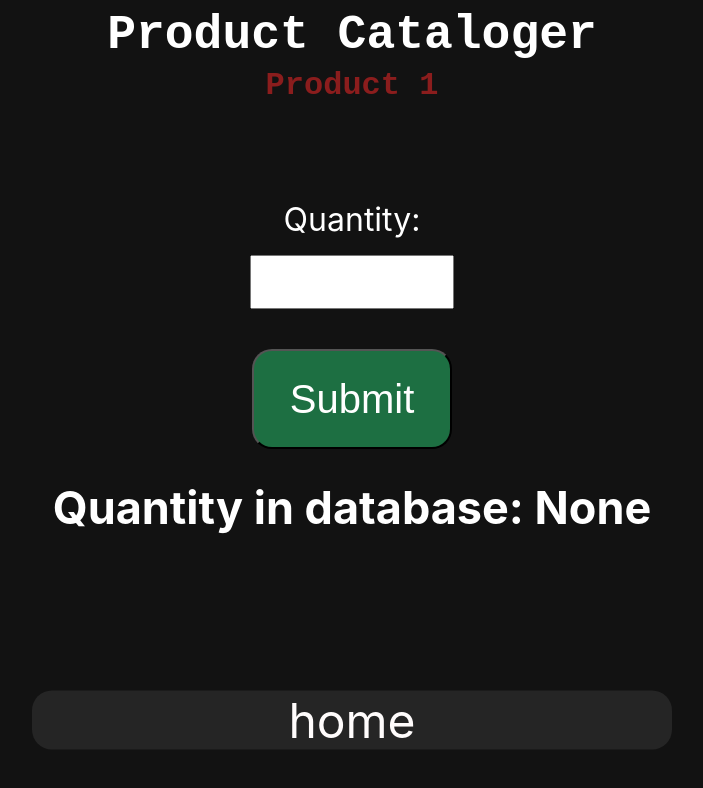
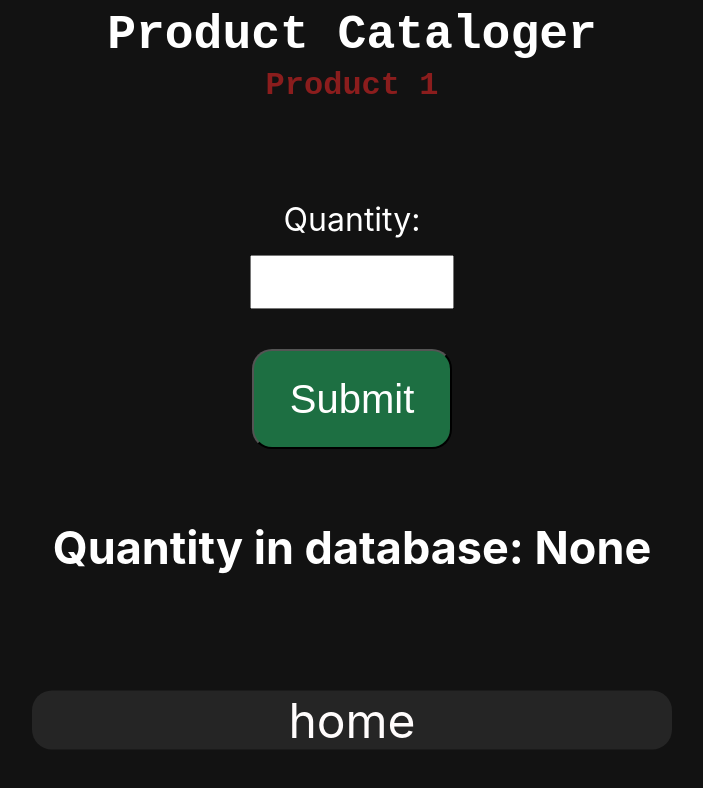
Before and after one commit to MarcAldrichBrophy/is-3150-react, a React (Create React App) app: page /1 in a window 1280 px wide. Shown: the top 788 px of the page, without its empty margins (288-991 px from the left). Built offline with nearby package versions, Linux system fonts and the light colour scheme; no server answers.

Commit message:
moved data amount div.

```diff
--- a/src/pages/styles/css/style.css
+++ b/src/pages/styles/css/style.css
@@ -51,7 +51,7 @@
 #productDiv #dataAmount {
   text-align: center;
   position: absolute;
-  top: 60vh;
+  top: 65vh;
   left: 0vw;
   font-size: 45px;
   width: 100vw;
--- a/src/pages/styles/css/style.scss
+++ b/src/pages/styles/css/style.scss
@@ -59,7 +59,7 @@
     #dataAmount {
         text-align: center;
         position: absolute;
-        top: 60vh;
+        top: 65vh;
         left: 0vw;
         font-size: 45px;
         width: 100vw;
```
